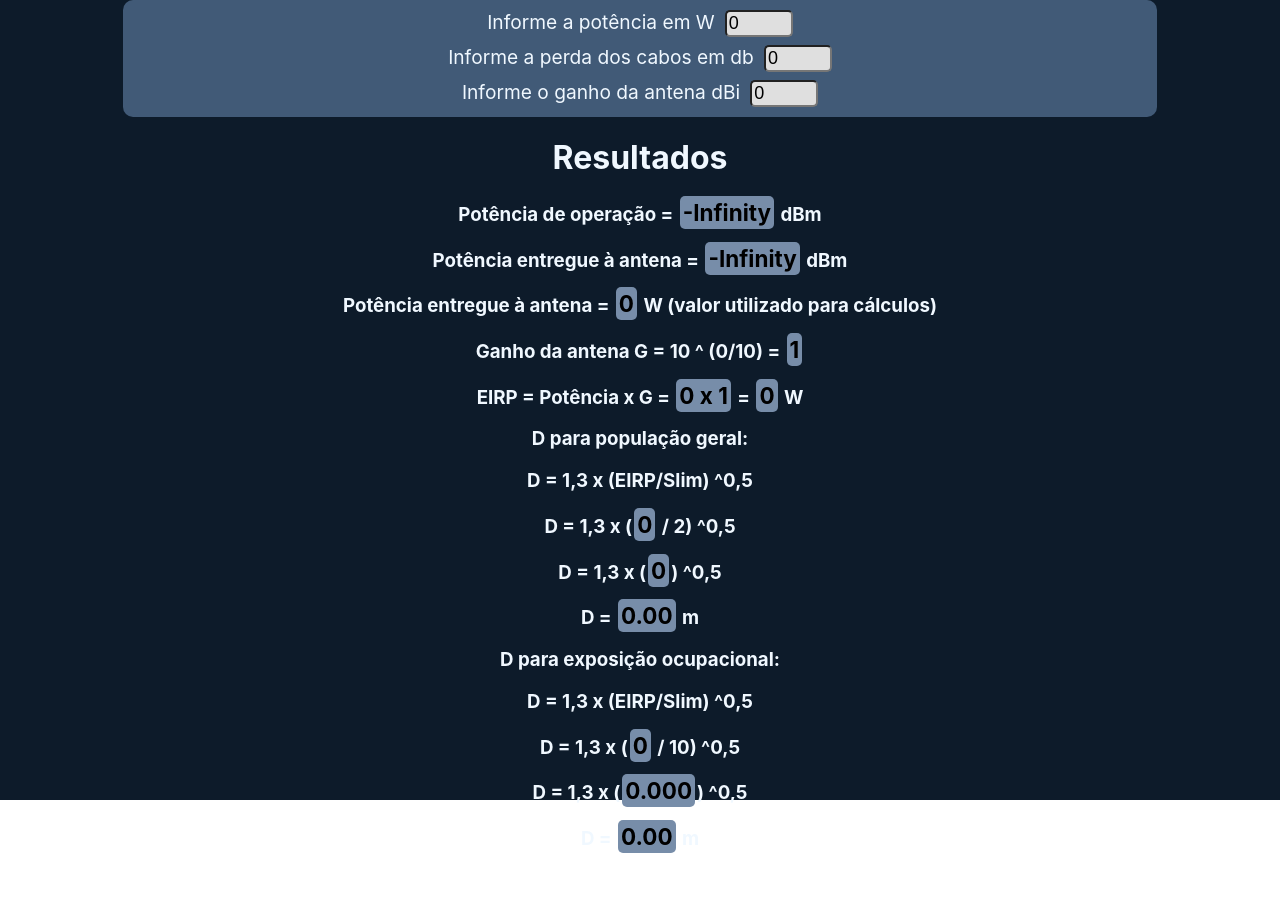
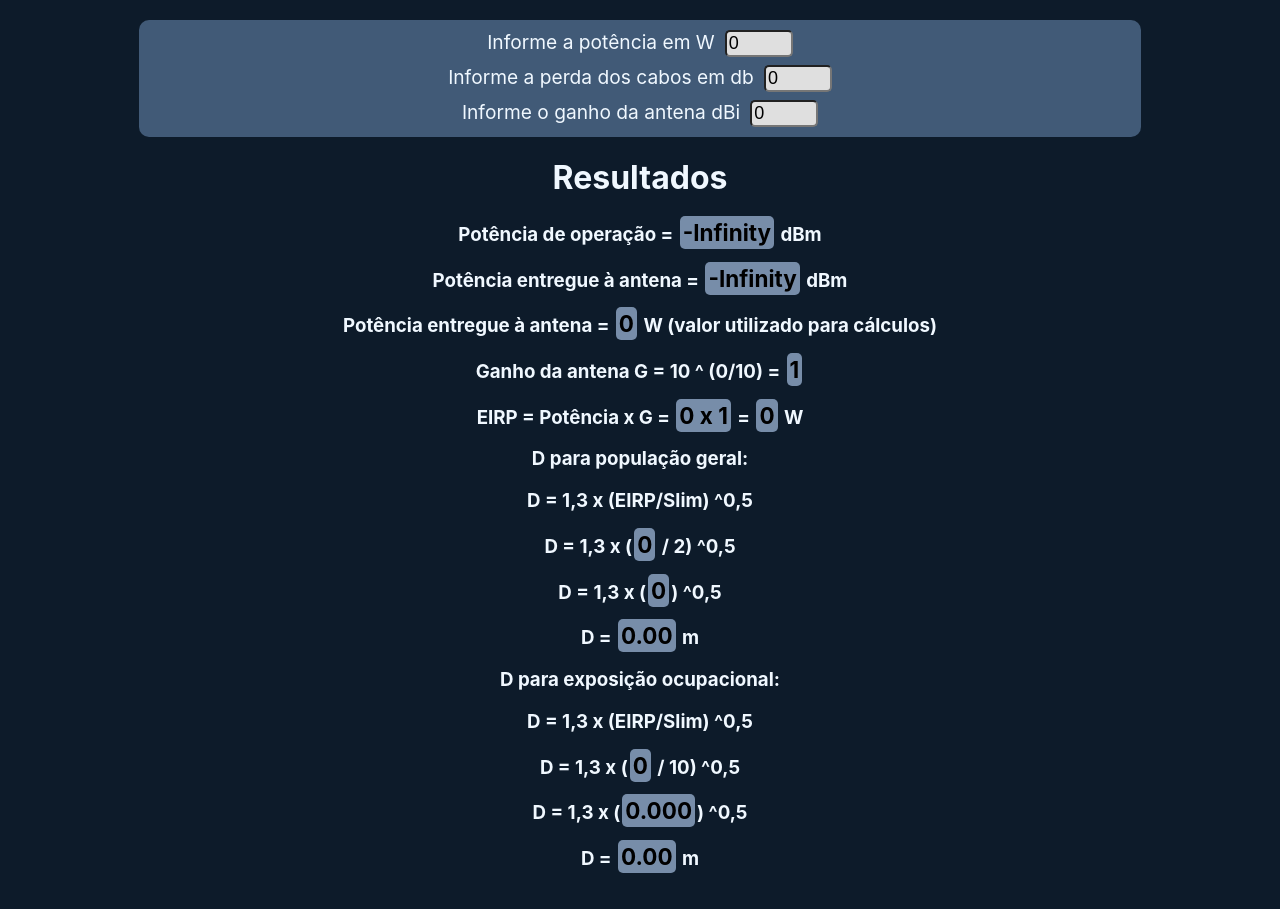
Before and after one commit to leoliveira1911/anatel, a React (Create React App) app: page / in a window 1280 px wide. Before the commit the page ends 853 px from the top, so only its background shows below. Built offline with nearby package versions, Linux system fonts and the light colour scheme.

Commit message:
css bug fixed

```diff
--- a/src/components/Style.css
+++ b/src/components/Style.css
@@ -8,9 +8,10 @@ mark {
 
 .layout {
   background-color: #0d1b2a;
-  height: 100vh;
+  height: min-content;
   margin: 0px;
   color: aliceblue;
+  padding: 20px;
 }
 
 .box {
```
